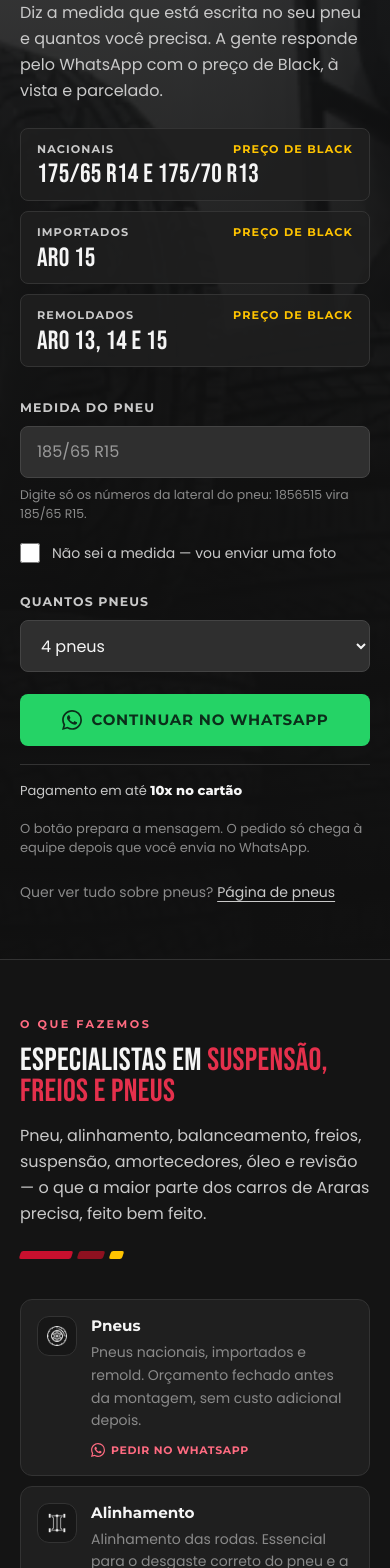
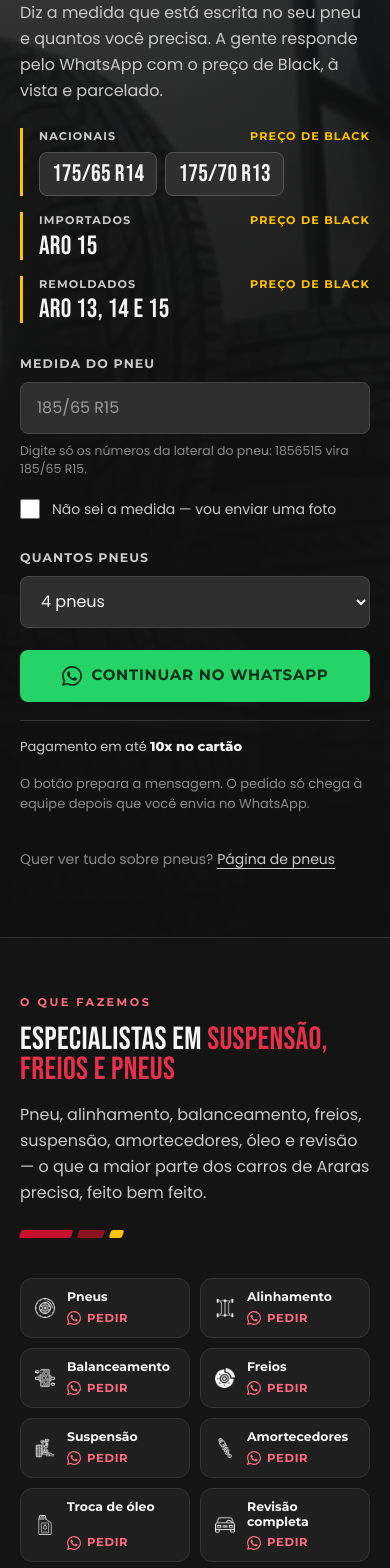
Before and after one commit to oJoaoLucas/sitejuraautocenter, a Next.js app: page / in a window 390 px wide. Shown: the part 980-2548 px from the top of the page. Built offline with nearby package versions, Linux system fonts and the light colour scheme.

Commit message:
Celular: serviços em 2 colunas curtas, medida da Black preenche o orçamento, links do rodapé com 44 px e foto da fachada no lugar do mapa recusado (dono, 18/11)

```diff
--- a/src/app/page.tsx
+++ b/src/app/page.tsx
@@ -152,7 +152,7 @@ export default function Home() {
                 Quer ver tudo sobre pneus?{" "}
                 <Link
                   href="/pneus"
-                  className="text-muted underline underline-offset-4 transition-colors hover:text-jura-text"
+                  className="inline-flex min-h-11 items-center text-muted underline underline-offset-4 transition-colors hover:text-jura-text"
                 >
                   Página de pneus
                 </Link>
@@ -508,7 +508,7 @@ export default function Home() {
             </div>
             <p className="mt-6 text-[0.875rem] text-soft">
               Ou passa na{" "}
-              <Link href="#onde-estamos" className="text-muted underline underline-offset-4 transition-colors hover:text-jura-text">
+              <Link href="#onde-estamos" className="inline-flex min-h-11 items-center text-muted underline underline-offset-4 transition-colors hover:text-jura-text">
                 Avenida Loreto, 889
               </Link>
               , de segunda a sábado.
--- a/src/components/black-november.tsx
+++ b/src/components/black-november.tsx
@@ -1,4 +1,5 @@
 import { blackNovember } from "@/lib/promo";
+import { MedidaBlack } from "./medida-black";
 
 /** Selo pequeno acima do título do bloco. Amarelo só em selo e preço (brand book). */
 export function SeloBlack() {
@@ -11,21 +12,47 @@ export function SeloBlack() {
   );
 }
 
-/** Os pneus da promoção, do jeito que estão na arte do anúncio. */
+/** Medidas completas dentro do texto da promoção ("175/65 R14 e 175/70 R13" → as duas). "Aro 15" não é medida completa. */
+export function medidasCompletas(texto: string): string[] {
+  return texto.match(/\d{3}\/\d{2} R\d{2}/g) ?? [];
+}
+
+/**
+ * Os pneus da promoção, do jeito que estão na arte do anúncio. Linha simples com um friso (não um quadro com
+ * borda, que parecia botão): só a medida completa vira botão, e ele preenche o campo do orçamento.
+ */
 export function ListaBlack({ className = "" }: { className?: string }) {
   return (
-    <ul className={`grid max-w-md gap-2.5 ${className}`}>
-      {blackNovember.pneus.map((p) => (
-        <li key={p.tipo} className="rounded-sm border border-line bg-surface/85 px-4 py-3">
+    <ul className={`grid max-w-md gap-4 ${className}`}>
+      {blackNovember.pneus.map((p) => {
+        const medidas = medidasCompletas(p.medidas);
+        return (
+          <li key={p.tipo} className="border-l-[3px] border-offer pl-4">
             <span className="flex items-baseline justify-between gap-3 font-ui text-[0.7rem] font-bold tracking-[0.1em] uppercase">
               <span className="text-muted">{p.tipo}</span>
               <span className="text-offer">Preço de Black</span>
             </span>
+            {medidas.length ? (
+              <>
+                <span className="js-only mt-2 flex flex-wrap gap-2">
+                  {medidas.map((m) => (
+                    <MedidaBlack key={m} medida={m} />
+                  ))}
+                </span>
+                <noscript>
                   <b className="mt-1 block font-display text-[1.65rem] leading-none font-normal tracking-[0.01em] text-cream uppercase">
                     {p.medidas}
                   </b>
+                </noscript>
+              </>
+            ) : (
+              <b className="mt-1 block font-display text-[1.65rem] leading-none font-normal tracking-[0.01em] text-cream uppercase">
+                {p.medidas}
+              </b>
+            )}
           </li>
-      ))}
+        );
+      })}
     </ul>
   );
 }
--- a/src/components/mapa-consentido.tsx
+++ b/src/components/mapa-consentido.tsx
@@ -2,6 +2,7 @@
 
 import { site } from "@/lib/site";
 import { PreferenciasCookies } from "./cookie-banner";
+import { Foto } from "./foto";
 import { useConsentimento } from "./use-consentimento";
 
 export function MapaConsentido() {
@@ -9,5 +10,25 @@ export function MapaConsentido() {
   if (escolha?.mapa) {
     return <iframe src={site.mapsEmbed} title={`Mapa com a localização do ${site.nome}`} loading="lazy" referrerPolicy="no-referrer" className="h-full w-full border-0 grayscale-[0.35] contrast-[1.05]" />;
   }
-  return <div className="grid h-full content-center gap-3 p-5 text-sm leading-relaxed text-muted"><p>O mapa do Google está desativado. O endereço e o botão “Traçar rota” continuam disponíveis abaixo.</p><PreferenciasCookies className="font-semibold text-cream" /></div>;
+  // Sem o aceite, nada do Google carrega: no lugar do mapa fica a foto da fachada (18/11/2026: antes era só um
+  // aviso de texto num quadro vazio) com o endereço e o link da rota, que abre o Google Maps só se a pessoa tocar.
+  return (
+    <div className="relative isolate grid h-full content-end p-4">
+      <Foto src="/img/fachada.webp" alt="" fill sizes="(min-width: 1024px) 45vw, 100vw" className="-z-10 object-cover" />
+      <div aria-hidden="true" className="absolute inset-0 -z-10 bg-gradient-to-t from-ink via-ink/70 to-ink/10" />
+      <p className="font-ui text-[1.05rem] leading-tight font-bold text-cream">{site.endereco.rua}</p>
+      <p className="text-sm text-muted">
+        {site.endereco.bairro}, {site.endereco.cidade}/{site.endereco.uf}
+      </p>
+      <p className="mt-1 flex flex-wrap items-center gap-x-4 text-sm">
+        <a href={site.mapsUrl} target="_blank" rel="noopener noreferrer" data-evento="tracar_rota_click" data-local="mapa" className="inline-flex min-h-11 items-center font-semibold text-cream underline underline-offset-4">
+          Abrir no Google Maps
+        </a>
+        <span className="inline-flex items-center gap-1.5 text-muted">
+          Mapa desligado:
+          <PreferenciasCookies className="font-semibold text-cream" />
+        </span>
+      </p>
+    </div>
+  );
 }
--- /dev/null
+++ b/src/components/medida-black.tsx
@@ -0,0 +1,22 @@
+"use client";
+
+/** Evento que o formulário de orçamento escuta pra receber a medida escolhida num quadro da promoção. */
+export const EVENTO_MEDIDA = "jura:medida";
+
+/**
+ * Medida da promoção que dá pra tocar (18/11/2026): os quadros "Preço de Black" pareciam botões e não
+ * faziam nada. Tocou, a medida vai pro campo do orçamento logo abaixo. Só existe pra medida completa
+ * ("175/65 R14"); "Aro 15" continua texto, porque não preenche o campo.
+ */
+export function MedidaBlack({ medida }: { medida: string }) {
+  return (
+    <button
+      type="button"
+      onClick={() => window.dispatchEvent(new CustomEvent<string>(EVENTO_MEDIDA, { detail: medida }))}
+      aria-label={`Usar a medida ${medida} no orçamento`}
+      className="inline-flex min-h-11 items-center rounded-sm border border-[#555] bg-surface-2 px-3 font-display text-[1.5rem] leading-none tracking-[0.01em] text-cream uppercase transition-colors duration-200 hover:border-jura-title active:bg-[#383838]"
+    >
+      {medida}
+    </button>
+  );
+}
--- a/src/components/quote-form.tsx
+++ b/src/components/quote-form.tsx
@@ -1,6 +1,7 @@
 "use client";
 
-import { useId, useRef, useState, useSyncExternalStore } from "react";
+import { useEffect, useId, useRef, useState, useSyncExternalStore } from "react";
+import { EVENTO_MEDIDA } from "./medida-black";
 import { mensagemPneus, site, whats } from "@/lib/site";
 import { previaLocal, rastrear } from "@/lib/rastreio";
 import { mascararMedidaPneu, normalizarMedidaPneu, quantidadePneusValida } from "@/lib/medida-pneu";
@@ -42,6 +43,21 @@ export function QuoteForm({
   const [pedido, setPedido] = useState<string | null>(null);
   const campoMedida = useRef<HTMLInputElement>(null);
   const campoQtd = useRef<HTMLSelectElement>(null);
+
+  // Tocou numa medida da promoção (MedidaBlack): ela entra no campo e o campo aparece na tela.
+  useEffect(() => {
+    const receber = (e: Event) => {
+      const limpa = normalizarMedidaPneu((e as CustomEvent<string>).detail ?? "");
+      if (!limpa) return;
+      setMedida(limpa);
+      setSemMedida(false);
+      setErro(null);
+      setPedido(null);
+      campoMedida.current?.scrollIntoView({ block: "center", behavior: "smooth" });
+    };
+    window.addEventListener(EVENTO_MEDIDA, receber);
+    return () => window.removeEventListener(EVENTO_MEDIDA, receber);
+  }, []);
 
   function enviar(e: React.FormEvent) {
     e.preventDefault();
--- a/src/components/servicos.tsx
+++ b/src/components/servicos.tsx
@@ -4,9 +4,11 @@ import { WhatsAppIcon } from "./icons";
 import { Reveal } from "./reveal";
 
 /**
- * Grade de serviços. No celular, 1 coluna com o ícone ao lado do texto
- * (em 2 colunas as linhas ficavam com ~15 letras e cansavam a leitura);
- * a partir de sm volta pra cards em grade.
+ * Grade de serviços. No celular, 2 colunas só com ícone e nome (18/11/2026:
+ * os 8 cards com descrição davam quase 3 telas de rolagem; a descrição em
+ * 2 colunas ficava com ~15 letras por linha, então ela some no celular e
+ * continua nas páginas de cada serviço); a partir de sm volta pra cards
+ * completos em grade.
  *
  * Cada card é um link pro WhatsApp com a mensagem já falando desse
  * serviço específico — facilita o atendimento e mostra de onde veio
@@ -14,7 +16,7 @@ import { Reveal } from "./reveal";
  */
 export function Servicos() {
   return (
-    <div className="grid grid-cols-1 gap-2.5 sm:grid-cols-2 sm:gap-3 lg:grid-cols-4">
+    <div className="grid grid-cols-2 gap-2.5 sm:gap-3 lg:grid-cols-4">
       {servicos.map((s, i) => (
         <Reveal
           key={s.slug}
@@ -23,19 +25,20 @@ export function Servicos() {
           target="_blank"
           rel="noopener noreferrer"
           delay={i * 0.05}
-          className="group relative isolate flex flex-row items-start gap-3.5 overflow-hidden rounded-md border border-line bg-surface px-4 pt-4 pb-4 sm:flex-col sm:gap-0 transition-[transform,border-color,background-color] duration-300 ease-jura hover:border-jura-title hover:bg-[#232323] sm:px-5 sm:pt-5 sm:pb-6"
+          className="group relative isolate flex min-h-[60px] flex-row items-center gap-2 overflow-hidden rounded-md border border-line bg-surface px-2.5 py-2.5 sm:min-h-0 sm:flex-col sm:items-start sm:gap-0 transition-[transform,border-color,background-color] duration-300 ease-jura hover:border-jura-title hover:bg-[#232323] sm:px-5 sm:pt-5 sm:pb-6"
         >
-          <div className="grid size-10 shrink-0 place-items-center sm:mb-3.5 rounded-md border border-line bg-[#171717] transition-[transform,border-color] duration-300 ease-jura group-hover:-translate-y-1 group-hover:scale-110 group-hover:border-jura-title sm:size-11">
+          <div className="grid size-7 shrink-0 place-items-center rounded-md border-line sm:mb-3.5 sm:border sm:bg-[#171717] transition-[transform,border-color] duration-300 ease-jura group-hover:-translate-y-1 group-hover:scale-110 group-hover:border-jura-title sm:size-11">
             <Image src={s.icone} alt="" width={96} height={96} className="size-5 sm:size-6" />
           </div>
           <div className="flex min-w-0 flex-1 flex-col self-stretch">
-          <h3 className="mb-1.5 font-ui text-[0.95rem] leading-tight font-bold sm:text-[1.1rem]">
+          <h3 className="font-ui text-[0.78rem] leading-tight font-bold [overflow-wrap:anywhere] sm:mb-1.5 sm:text-[1.1rem]">
             {s.titulo}
           </h3>
-          <p className="text-[0.875rem] leading-relaxed text-soft sm:text-[0.84rem]">{s.texto}</p>
-          <span className="mt-auto flex items-center gap-1.5 pt-2.5 font-ui text-[0.68rem] font-bold tracking-[0.06em] text-jura-text uppercase sm:text-[0.72rem]">
+          <p className="hidden text-[0.84rem] leading-relaxed text-soft sm:block">{s.texto}</p>
+          <span className="mt-auto flex items-center gap-1.5 pt-1 font-ui text-[0.72rem] font-bold tracking-[0.06em] text-jura-text uppercase sm:pt-2.5">
             <WhatsAppIcon className="size-3.5 shrink-0" />
-            Pedir no WhatsApp
+            <span className="max-sm:sr-only">Pedir no WhatsApp</span>
+            <span aria-hidden="true" className="sm:hidden">Pedir</span>
           </span>
           </div>
           <span
```
Also changed, not shown: src/components/footer.tsx (+18 -14 lines). Lines whose indentation alone changed are shown as unchanged.
